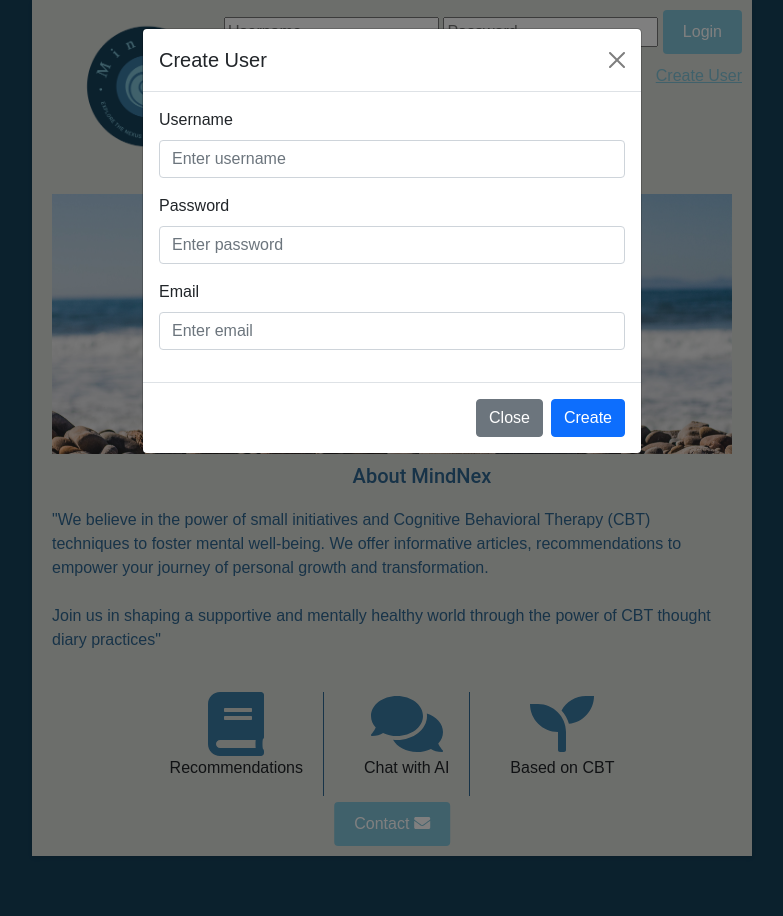
After one commit to nissysasidharan/Master-Thesis, a Flask app: template templates/home.html in a window 1280 px wide, after a click on "Create User". The commit adds this page. Shown: the whole page, without its empty margins (248-1031 px from the left). Run offline with Flask 3, Linux system fonts and the light colour scheme; the template is opened without the code that fills it, so the values that code supplies are empty; some libraries are stand-ins or nearby versions.

Commit message:
checking in link

```diff
--- a/app.py
+++ b/app.py
@@ -1,12 +1,22 @@
-from flask import Flask, render_template, request, redirect
+from flask import Flask, render_template, request, redirect, flash, url_for
 from flask_sqlalchemy import SQLAlchemy
+from werkzeug.security import generate_password_hash, check_password_hash
 import os
 from dotenv import load_dotenv
+import secrets
+from database  import db, init_db, Users
+import bcrypt
+
 
 # Load environment variables from .env file
 load_dotenv()
 
 app = Flask(__name__)
+
+# Generate a secure secret key
+secret_key = secrets.token_hex(16)
+app.secret_key = secret_key
+
 # Retrieve configuration values from environment variables
 db_host = os.getenv("DB_HOST")
 db_username = os.getenv("DB_USERNAME")
@@ -18,17 +28,55 @@ app.config['SQLALCHEMY_DATABASE_URI'] = (
     f"mysql+mysqlconnector://{db_username}:{db_password}@{db_host}/{db_name}"
 )
 
-db = SQLAlchemy(app)
+
+# Initialize the SQLAlchemy instance with the Flask app
+init_db(app)
+
+@app.route('/')
+def home():
+    return render_template('home.html')
 
 
+@app.route('/login', methods=['POST'])
+def login():
+    username = request.form.get('username')
+    password = request.form.get('password')
 
-@app.route('/')
-def index():
-    return render_template('questionaire.html')
+    user = Users.query.filter_by(username=username).first()
 
-@app.route('/cbt')
-def cbt():
-    return render_template('cbt.html')
+    if user and check_password_hash(user.password_hash, password):
+        # Log the user in
+        flash('Login successful!', 'success')
+        return redirect(url_for('dashboard'))
+    else:
+        flash('Invalid username or password.', 'error')
+        return redirect(url_for('home'))
+
+
+@app.route('/create_user', methods=['POST'])
+def create_user():
+    username = request.form.get('username')
+    password = request.form.get('password')
+    email = request.form.get('email')
+
+    existing_user = Users.query.filter_by(username=username).first()
+    if existing_user:
+        flash('Username already exists.', 'error')
+        return redirect('home.html')
+    hashed_password = bcrypt.hashpw(password.encode('utf-8'), bcrypt.gensalt())
+    new_user = Users(username=username, password_hash=hashed_password, email=email)
+
+
+    db.session.add(new_user)
+    db.session.commit()
+
+    flash('User created successfully! You can now log in.', 'success')
+    return redirect(url_for('home'))
+
+
+@app.route('/dashboard')
+def dashboard():
+    return render_template('dashboard.html')
 
 
 
--- a/requirements.txt
+++ b/requirements.txt
@@ -3,3 +3,4 @@ flask_sqlalchemy
 python-dotenv
 mysql-connector-python
 gunicorn
+bcrypt
--- /dev/null
+++ b/templates/home.html
@@ -0,0 +1,295 @@
+<!DOCTYPE html>
+<html lang="en">
+
+<head>
+    <meta charset="UTF-8">
+    <title>MindNex HomePage</title>
+    <link href="https://cdnjs.cloudflare.com/ajax/libs/bootstrap/5.1.0/css/bootstrap.min.css" rel="stylesheet">
+    <script src="https://cdnjs.cloudflare.com/ajax/libs/bootstrap/5.1.0/js/bootstrap.bundle.min.js"></script>
+    <style>
+        body {
+            font-family: Arial, sans-serif;
+            background-color: #16425B;
+            margin: 0;
+            padding: 0;
+        }
+
+        #container {
+            max-width: 720px;
+            margin: 0 auto;
+            padding: 20px;
+            background-color: #D9DCD6;
+            box-shadow: 0 2px 4px rgba(0, 0, 0, 0.1);
+            text-align: center;/* Center align the buttons */
+            position: relative;/* Add position relative for button positioning */
+        }
+
+
+
+
+        .bodytext {
+            color: #2F6690;
+            text-align: left;
+            margin-top: 20px;
+        }
+
+        .button-container {
+            display: grid;
+            grid-template-columns: repeat(2, 1fr);
+            grid-gap: 10px;
+            max-width: 500px;
+            margin: 0 auto;
+            margin-top: 20px;
+        }
+
+        .button {
+            display: flex;
+            flex-direction: column;
+            justify-content: center;
+            align-items: center;
+            height: 150px;
+            background-color: #D9DCD6;
+            border-radius: 4px;
+            transition: background-color 0.3s ease;
+            cursor: pointer;
+        }
+
+        .button:hover {
+            background-color: #81C3D7;
+        }
+
+        .button i {
+            margin-bottom: 10px;
+            font-size: 40px;
+            color: #3A7CA5;
+        }
+
+        .button p {
+            font-size: 18px;
+            color: #2F6690;
+        }
+
+        .contact-button {
+            position: absolute;
+            bottom: 10px;
+            left: 50%;
+            transform: translateX(-50%);
+        }
+        .login-button {
+            position: absolute;
+            top: 10px;
+            right: 10px;
+        }
+
+        .contact-button button {
+            background-color: #81C3D7;
+            color: #ffffff;
+            border: none;
+            padding: 10px 20px;
+            font-size: 16px;
+            border-radius: 4px;
+            cursor: pointer;
+        }
+        .login-button button {
+            background-color: #81C3D7;
+            color: #ffffff;
+            border: none;
+            padding: 10px 20px;
+            font-size: 16px;
+            border-radius: 4px;
+            cursor: pointer;
+        }
+
+        .contact-button button:hover {
+            background-color: #3A7CA5;
+        }
+         .login-button button:hover {
+            background-color: #3A7CA5;
+        }
+
+        .icon-line {
+            display: flex;
+            align-items: center;
+            justify-content: center;
+            margin-top: 1px;
+             margin-bottom: 40px;
+        }
+
+        .icon-container {
+            margin: 0 20px;
+            border-right: 1px solid #2F6690;/* Add this line to create the vertical line */
+            padding-right: 20px;/* Add padding to separate the line from the icon */
+        }
+
+        .icon-container:last-child {
+            border-right: none;/* Remove the border on the last icon-container */
+            padding-right: 0;/* Remove the padding on the last icon-container */
+        }
+
+        .links {
+            display: flex;
+            justify-content: flex-end;
+            margin-top: 10px;
+            gap: 10px;/* Add this line to create a space between the links */
+        }
+
+        .create-link {
+            color: #81C3D7;
+            margin-left: 20px;
+        }
+
+        .forgot-link {
+            color: #81C3D7;
+            margin-right: 15px;
+        }
+         #logo {
+        position: absolute;
+        top: 0px;
+        left: 0px;
+        width: 230px; /* Adjust the width of the logo as needed */
+        }
+        #banner {
+            top: 250px;
+            width: 100%;
+            height: 260px;
+            object-fit: cover;
+        }
+        h1 {
+            font-size: 60px;
+            font-family: Roboto;
+            font-weight: normal;
+            color: #2F6690;
+            text-align: center;
+            margin-top: 60px;
+            margin-left: 60px;
+        }
+        h2 {
+            font-size: 20px;
+            font-family: Roboto;
+            font-weight: italic;
+            color: #2F6690;
+            text-align: center;
+            margin-top: 10px;
+            margin-left: 60px;
+        }
+        #copyright {
+        color: gray;
+        }
+        #createUserModal{
+        display: none;
+        }
+
+    </style>
+    <script src="https://cdnjs.cloudflare.com/ajax/libs/font-awesome/5.15.3/js/all.min.js"></script>
+    <script>
+        function openCreateUserWindow() {
+            var createUserModal = new bootstrap.Modal(document.getElementById('createUserModal'));
+            createUserModal.show();
+        }
+
+        function login() {
+            var username = document.getElementById('username').value;
+            var password = document.getElementById('password').value;
+
+            // Here, you can perform validation and authentication logic
+            // For simplicity, we'll assume any username and password combination is valid
+
+            // Redirect to the dashboard.html page
+            window.location.href = 'dashboard.html';
+        }
+
+    </script>
+</head>
+
+<body>
+<div id="container">
+    <h1>MindNex</h1>
+    <h2>Explore the nexus of mind and potential</h2>
+    <img id="logo" src="{{ url_for('static', filename='MindNexLog.png') }}" alt="MindNex Logo">
+    <img id="banner" src="{{ url_for('static', filename='imgs/home.jpg') }}" alt="Banner Image">
+    <h2>About MindNex</h2>
+    <p class="bodytext">
+        "We believe in the power of small initiatives and Cognitive Behavioral Therapy (CBT)
+        techniques to foster mental well-being. We offer informative articles, recommendations to empower your journey of personal
+        growth and transformation.<br><br>
+        Join us in shaping a supportive and mentally healthy world through the power of CBT
+        thought diary practices"<br><br>
+    </p>
+    {% with messages = get_flashed_messages() %}
+        {% if messages %}
+        <ul class="flash-messages">
+            {% for message in messages %}
+            <li class="{{ message[1] }}">{{ message}}</li>
+            {% endfor %}
+        </ul>
+    {% endif %}
+    {% endwith %}
+    <div class="contact-button">
+        <button onclick="window.location.href='mailto:mindcarechatbot@gmail.com'">Contact <i
+                class="fas fa-envelope"></i></button>
+    </div>
+    <div class="login-button">
+        <form id="login-form" method="POST" action="/login">
+            <input type="text" id="username" name="username" placeholder="Username">
+            <input type="password" id="password" name="password" placeholder="Password">
+            <button type="submit">Login</button>
+            <div class="links">
+                <a class="create-link" href="#" data-bs-toggle="modal" data-bs-target="#createUserModal">Create User</a>
+            </div>
+        </form>
+    </div>
+    <div class="icon-line">
+        <div class="icon-container">
+            <a Recommendation="/list"><i class="fas fa-book fa-4x" style="color: #3A7CA5;"></i></a>
+            <p>Recommendations</p>
+        </div>
+        <div class="icon-container">
+            <a href="/chat"><i class="fas fa-comments fa-4x" style="color: #3A7CA5;"></i></a>
+            <p>Chat with AI</p>
+        </div>
+        <div class="icon-container">
+            <a href="/history"><i class="fas fa-seedling fa-4x" style="color: #3A7CA5;"></i></a>
+            <p>Based on CBT</p>
+        </div>
+    </div>
+</div>
+
+<!-- Create User Modal -->
+<div class="modal fade" id="createUserModal" tabindex="-1" aria-labelledby="createUserModalLabel" aria-hidden="true">
+    <div class="modal-dialog">
+        <div class="modal-content">
+            <div class="modal-header">
+                <h5 class="modal-title" id="createUserModalLabel">Create User</h5>
+                <button type="button" class="btn-close" data-bs-dismiss="modal" aria-label="Close"></button>
+            </div>
+            <div class="modal-body">
+                <form id="create-user-form" method="POST" action="/create_user">
+                    <!-- Your form fields for creating a user go here -->
+                    <div class="mb-3">
+                        <label for="username" class="form-label">Username</label>
+                        <input type="text" class="form-control" id="username" name="username"
+                               placeholder="Enter username">
+                    </div>
+                    <div class="mb-3">
+                        <label for="password" class="form-label">Password</label>
+                        <input type="password" class="form-control" id="password" name="password"
+                               placeholder="Enter password">
+                    </div>
+                    <div class="mb-3">
+                        <label for="email" class="form-label">Email</label>
+                        <input type="email" class="form-control" id="email" name="email" placeholder="Enter email">
+                    </div>
+                    <!-- Add more form fields as needed -->
+                </form>
+            </div>
+            <div class="modal-footer">
+                <button type="button" class="btn btn-secondary" data-bs-dismiss="modal">Close</button>
+                <button type="submit" form="create-user-form" class="btn btn-primary">Create</button>
+            </div>
+        </div>
+    </div>
+</div>
+
+
+</body>
+</html>
```
Also changed, not shown: templates/CBT.html (+5 -3 lines), templates/dashboard.html (added, +344 -0 lines), templates/questionaire.html (+5 -3 lines), static/imgs/home.jpg (added).
